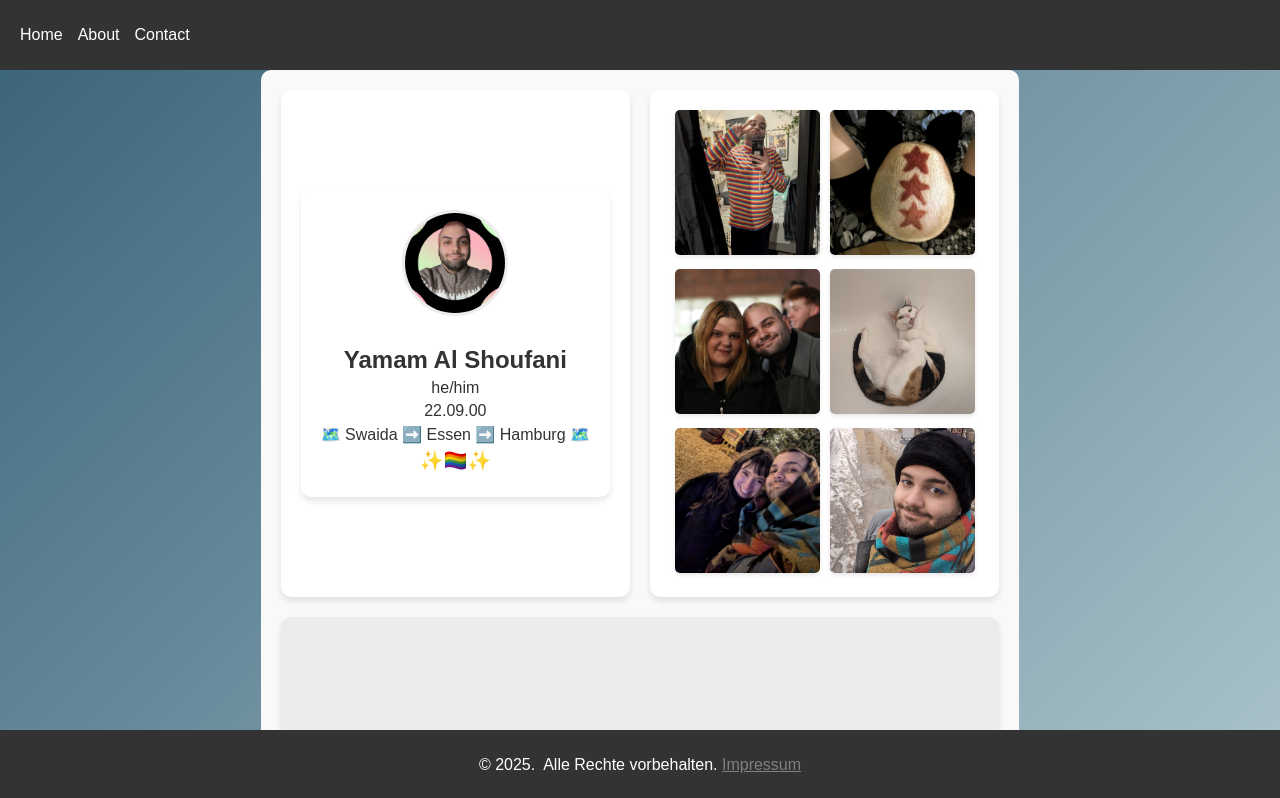
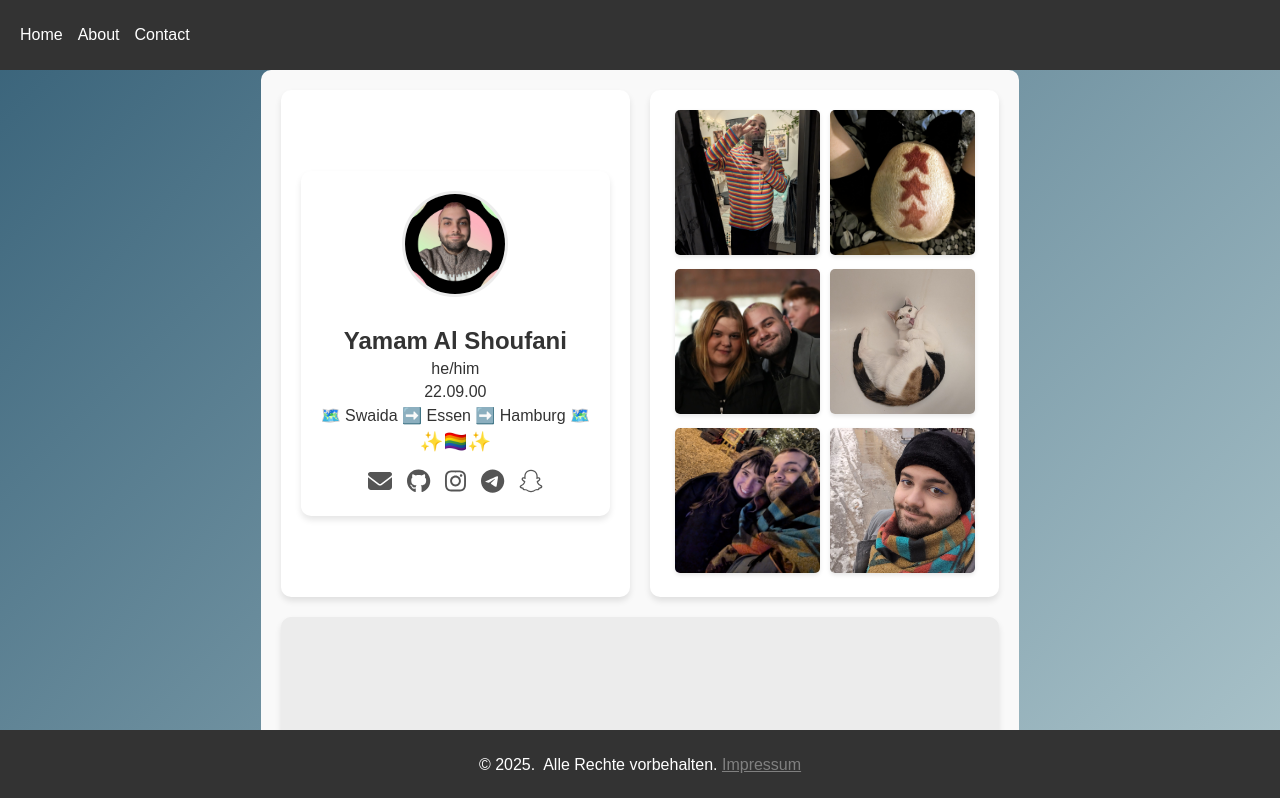
Before and after one commit to Yamam-al/yamam-al, a Nuxt app: page / in a window 1280 px wide. Shown: the top 798 px of the page. Built offline with nearby package versions, Linux system fonts and the light colour scheme; no server answers.

Commit message:
added social media panel

```diff
--- a/components/InfoCard.vue
+++ b/components/InfoCard.vue
@@ -6,6 +6,25 @@
       <p class="birthdate">{{ birthdate }}</p>
       <p class="location">{{ location }}</p>
       <p class="extra">{{ extra }}</p>
+
+      <!-- Social Media Panel -->
+      <div class="social-media-panel">
+        <a :href="'mailto:' + email" target="_blank" class="social-icon" aria-label="Email">
+          <font-awesome-icon icon="envelope" />
+        </a>
+        <a :href="github" target="_blank" class="social-icon" aria-label="GitHub">
+          <font-awesome-icon :icon="['fab', 'github']" />
+        </a>
+        <a :href="instagram" target="_blank" class="social-icon" aria-label="Instagram">
+          <font-awesome-icon :icon="['fab', 'instagram']" />
+        </a>
+        <a :href="telegram" target="_blank" class="social-icon" aria-label="Telegram">
+          <font-awesome-icon :icon="['fab', 'telegram']" />
+        </a>
+        <a :href="snapchat" target="_blank" class="social-icon" aria-label="Snapchat">
+          <font-awesome-icon :icon="['fab', 'snapchat']" />
+        </a>
+      </div>
     </div>
   </template>
 
@@ -36,9 +55,30 @@
       type: String,
       required: true,
     },
+    email: {
+      type: String,
+      required: true,
+    },
+    github: {
+      type: String,
+      required: true,
+    },
+    instagram: {
+      type: String,
+      required: true,
+    },
+    telegram: {
+      type: String,
+      required: true,
+    },
+    snapchat: {
+      type: String,
+      required: true,
+    },
   },
 };
 </script>
+
 
   <style scoped>
   .info-card {
@@ -78,4 +118,22 @@
     font-weight: bold;
     color: #ff69b4;
   }
+  .social-media-panel {
+    display: flex;
+    justify-content: center;
+    gap: 15px;
+    margin-top: 15px;
+  }
+
+  .social-icon {
+    color: #555;
+    font-size: 1.5em;
+    text-decoration: none;
+    transition: color 0.3s;
+  }
+
+  .social-icon:hover {
+    color: #ff69b4; /* Pink highlight on hover */
+  }
+
   </style>
--- a/nuxt.config.ts
+++ b/nuxt.config.ts
@@ -6,6 +6,6 @@ export default defineNuxtConfig({
     '@/assets/styles/global.css', // Pfad zur globalen CSS-Datei
   ],
   components: true,
-
+  plugins: ['~/plugins/fontawesome.js'],
 
 })
--- a/package.json
+++ b/package.json
@@ -10,6 +10,10 @@
     "postinstall": "nuxt prepare"
   },
   "dependencies": {
+    "@fortawesome/fontawesome-svg-core": "^6.7.2",
+    "@fortawesome/free-brands-svg-icons": "^6.7.2",
+    "@fortawesome/free-solid-svg-icons": "^6.7.2",
+    "@fortawesome/vue-fontawesome": "^3.0.8",
     "@octokit/rest": "^21.1.0",
     "nuxt": "^3.15.1",
     "vue": "latest",
--- a/pages/index.vue
+++ b/pages/index.vue
@@ -8,7 +8,13 @@
         birthdate="22.09.00"
         location="🗺️ Swaida ➡️ Essen ➡️ Hamburg 🗺️"
         extra="✨🏳️‍🌈✨"
+        email="alshoufani@gmail.com"
+        github="https://github.com/Yamam-al"
+        instagram="https://www.instagram.com/yamam.al"
+        telegram="https://t.me/yamam_al"
+        snapchat="https://www.snapchat.com/add/yamam.al"
       />
+
     </div>
     <div class="right-section">
       <div class="instagram-feed">
--- /dev/null
+++ b/plugins/fontawesome.js
@@ -0,0 +1,11 @@
+import { library } from '@fortawesome/fontawesome-svg-core';
+import { FontAwesomeIcon } from '@fortawesome/vue-fontawesome';
+import { faEnvelope } from '@fortawesome/free-solid-svg-icons';
+import { faGithub, faInstagram, faTelegram, faSnapchat } from '@fortawesome/free-brands-svg-icons';
+
+// Add icons to the library
+library.add(faEnvelope, faGithub, faInstagram, faTelegram, faSnapchat);
+
+export default defineNuxtPlugin((nuxtApp) => {
+  nuxtApp.vueApp.component('font-awesome-icon', FontAwesomeIcon);
+});
```
Also changed, not shown: 1 other file (tests, documents, lock files or other folders). Lines whose indentation alone changed are shown as unchanged.
